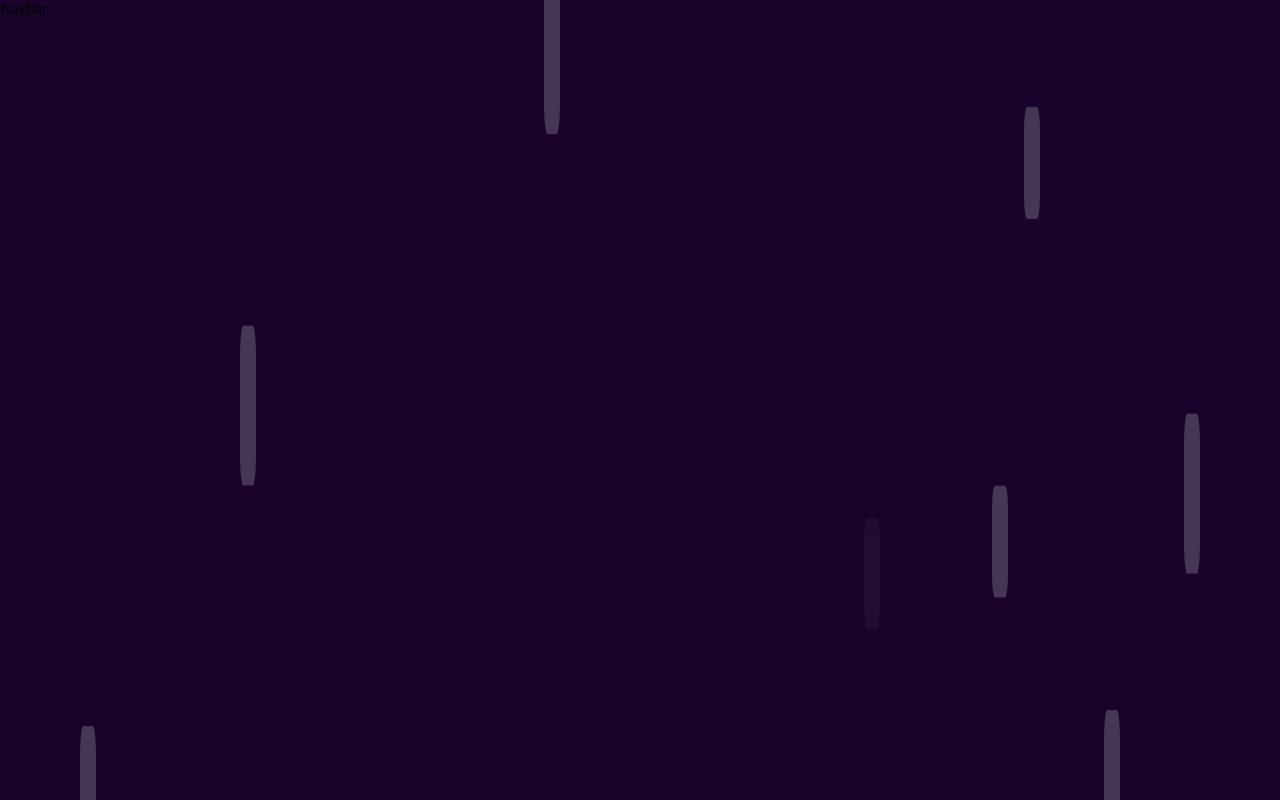
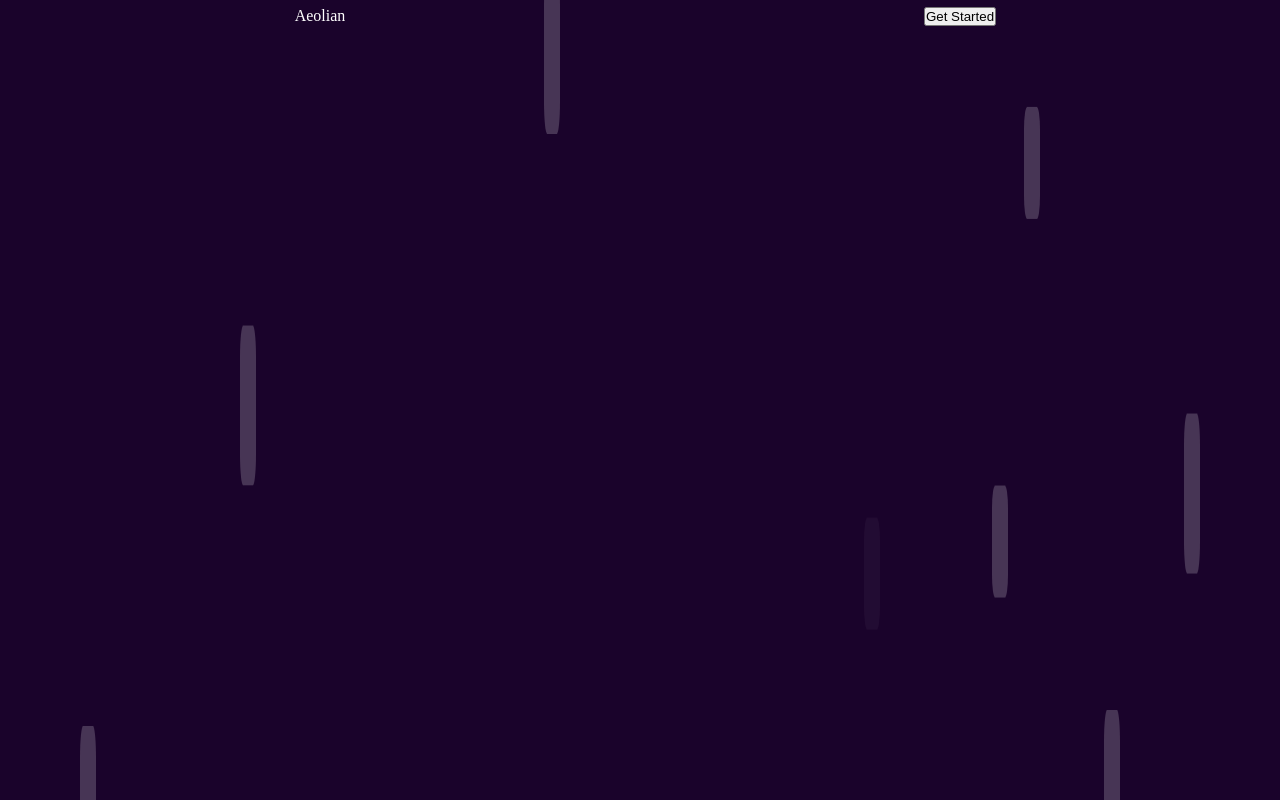
Before and after one commit to Ozzie-code-alt/AeolianWebsite, a React (Vite) app in the folder AeolianWebsite/: page / in a window 1280 px wide. Built offline with nearby package versions, Linux system fonts and the light colour scheme.

Commit message:
Added Nav

```diff
--- a/AeolianWebsite/src/layout/Navbar.jsx
+++ b/AeolianWebsite/src/layout/Navbar.jsx
@@ -1,8 +1,19 @@
 import React from 'react'
-
+import '../layout/layout-styles/navbar.css'
 function Navbar() {
   return (
-    <div>Navbar</div>
+    <div>
+      <div className="nav-main-container">
+<nav>
+  <ul>
+    <li>Aeolian</li>
+    <li> <button>Get Started</button></li>
+  </ul>
+</nav>
+
+      </div>
+
+    </div>
   )
 }
 
--- /dev/null
+++ b/AeolianWebsite/src/layout/layout-styles/navbar.css
@@ -0,0 +1,23 @@
+*{
+   padding: 0;
+   margin: 0;
+}
+
+.nav-main-container{
+    width: 100%;
+    height: 2rem;
+}
+.nav-main-container nav{
+    height: 100%;
+}
+.nav-main-container nav ul{
+  display: grid;
+    height: inherit;
+  grid-template-columns:repeat(2,1fr);
+ place-items: center;
+}
+
+.nav-main-container nav ul li{
+    color: white;
+    list-style: none;
+}
```
